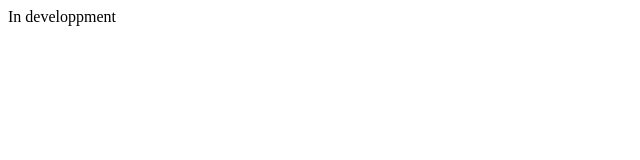
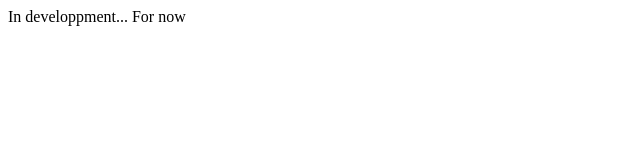
Before and after one commit to AGameProgrammer/AGameProgrammer.github.io, a plain HTML site: page index.html in a window 1280 px wide. Shown: the full height of the page, 0-640 px from the left. Drawn offline with Linux system fonts and the light colour scheme.

Commit message:
Added text

```diff
--- a/index.html
+++ b/index.html
@@ -1,6 +1,6 @@
 <!DOCTYPE html>
 <html>
 <body>
-    In developpment
+    In developpment... For now
 </body>
 </html>
```
